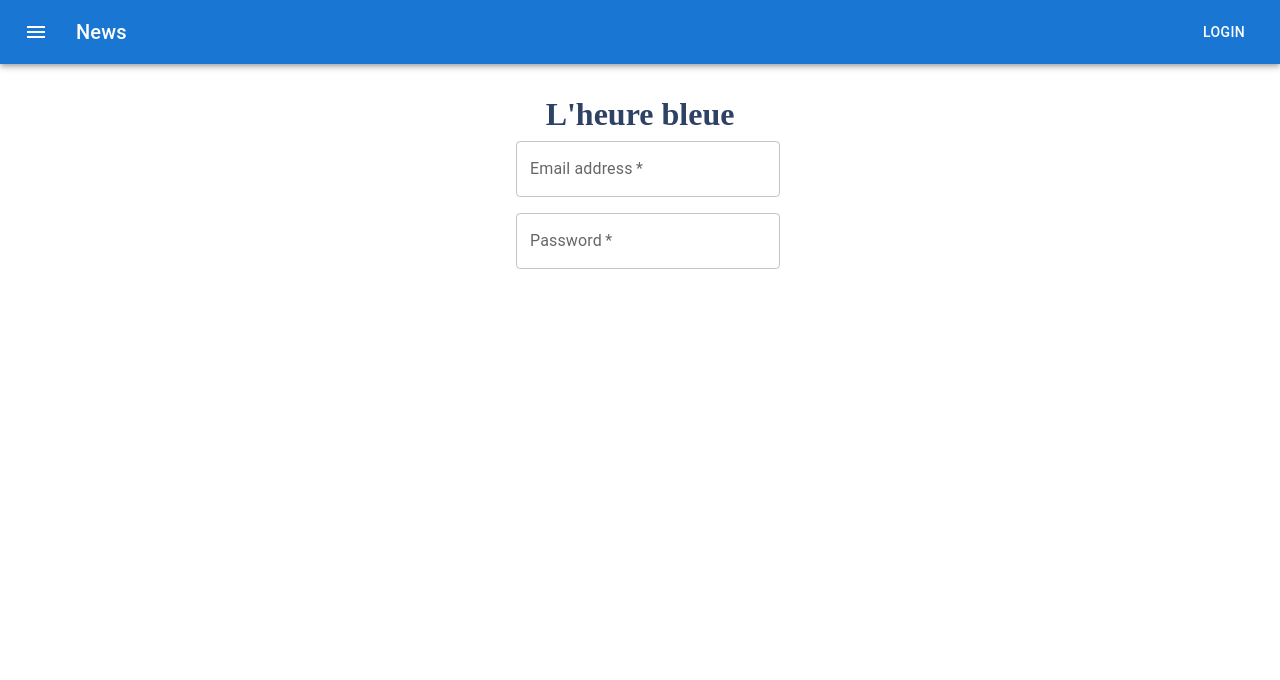
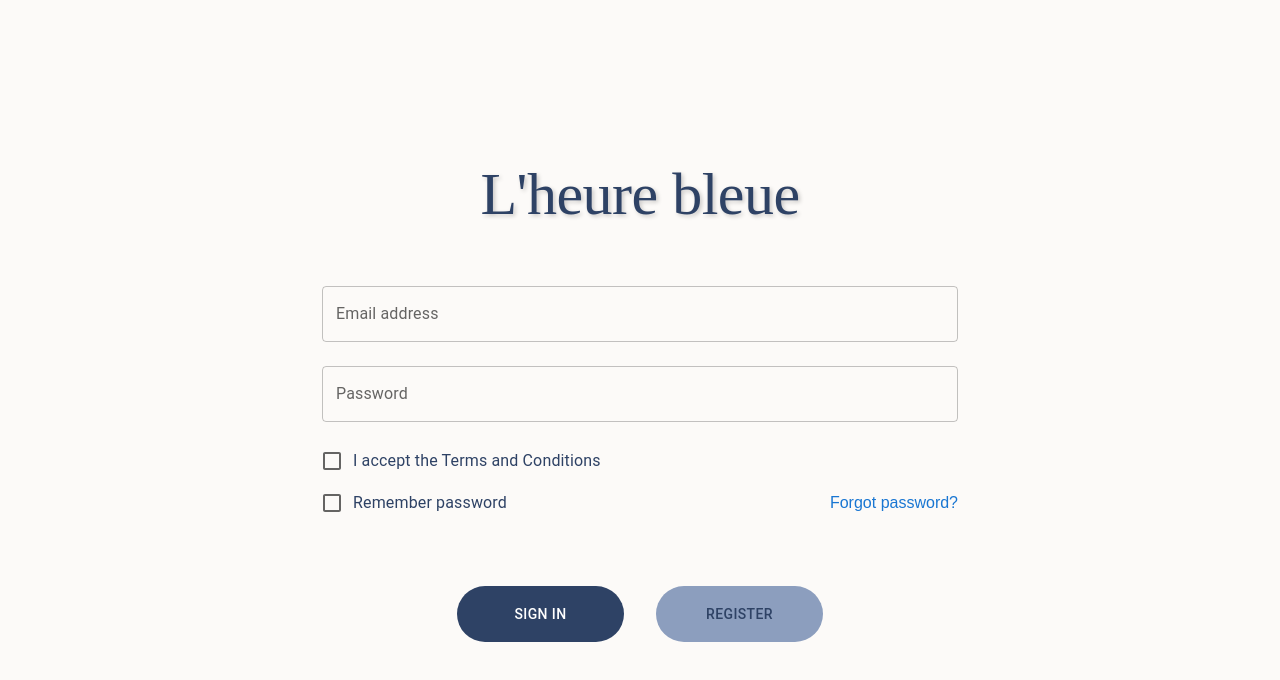
Before and after one commit to gimme-honeylemon/advminiproject, a Next.js app in the folder nextjs/: page /login in a window 1280 px wide. Shown: the top 680 px of the page. Built offline with nearby package versions, Linux system fonts and the light colour scheme.

Commit message:
added pages

```diff
--- a/nextjs/app/layout.js
+++ b/nextjs/app/layout.js
@@ -1,8 +1,7 @@
 import { Geist, Geist_Mono } from "next/font/google";
 import "./globals.css";
 
-import AppBar from "@/components/AppBar"
-
+import AppBarWrapper from "@/components/AppBarWrapper";
 
 const geistSans = Geist({
   variable: "--font-geist-sans",
@@ -15,7 +14,7 @@ const geistMono = Geist_Mono({
 });
 
 export const metadata = {
-  title: "L33 PAL KWAR",
+  title: "L'heure bleue",
   description: "Generated by create next app",
 };
 
@@ -23,7 +22,7 @@ export default function RootLayout({ children }) {
   return (
     <html lang="en">
       <body className={`${geistSans.variable} ${geistMono.variable}`}>
-        <AppBar />
+        <AppBarWrapper />
         {children}
       </body>
     </html>
--- a/nextjs/app/login/page.js
+++ b/nextjs/app/login/page.js
@@ -1,19 +1,161 @@
-import Logintextbox from "@/components/Logintextbox";
+"use client";
 
-export default function Login() {
+import React, { useState } from "react";
+import { TextField, Button, Grid, Typography, FormControlLabel, Checkbox, Link, Snackbar, Alert } from '@mui/material';
+import { useRouter } from "next/navigation"; // ✅ import router
+
+export default function LoginPage() {
+  const router = useRouter(); // ✅ initialize router
+
+  const [loginEmail, setLoginEmail] = useState('');
+  const [loginPassword, setLoginPassword] = useState('');
+  const [openSnackbar, setOpenSnackbar] = useState(false);
+  const [snackbarMessage, setSnackbarMessage] = useState('');
+  const [snackbarSeverity, setSnackbarSeverity] = useState('success');
+
+  const handleLoginSubmit = (e) => {
+    e.preventDefault();
+    if (!loginEmail || !loginPassword) {
+      setSnackbarMessage('Please enter email and password');
+      setSnackbarSeverity('error');
+      setOpenSnackbar(true);
+      return;
+    }
+    setSnackbarMessage('Login successful!');
+    setSnackbarSeverity('success');
+    setOpenSnackbar(true);
+  };
+
+  const handleSnackbarClose = () => {
+    setOpenSnackbar(false);
+  };
+
+  const handleRegister = () => {
+    router.push("/Register"); // ✅ goes to /register page
+  };
+
   return (
-    <main
-      style={{
-        display: "flex",
-        flexDirection: "column",
-        alignItems: "center",
-        marginTop: "2rem",
-      }}
+    <Grid
+      container
+      style={{ minHeight: '100vh', justifyContent: 'center', alignItems: 'center', backgroundColor: '#FCFAF8' }}
     >
-      <h1 style={{ fontFamily: "Kapakana", color: "#2E4265" }}>
-        L'heure bleue
-      </h1>
-      <Logintextbox />
-    </main>
+      <Grid item>
+        <form
+          onSubmit={handleLoginSubmit}
+          style={{
+            width: 636,
+            display: 'flex',
+            flexDirection: 'column',
+            alignItems: 'center',
+          }}
+        >
+          {/* Heading */}
+          <Typography
+            variant="h2"
+            style={{
+              fontFamily: "Cinzel",
+              color: "#2E4265",
+              marginBottom: 40,
+              textAlign: "center",
+              textShadow: "2px 2px 4px rgba(0,0,0,0.2)",
+            }}
+          >
+            L'heure bleue
+          </Typography>
+
+          {/* Email & Password */}
+          <TextField
+            fullWidth
+            label="Email address"
+            variant="outlined"
+            margin="normal"
+            type="email"
+            value={loginEmail}
+            onChange={(e) => setLoginEmail(e.target.value)}
+            sx={{ height: 56 }}
+          />
+          <TextField
+            fullWidth
+            label="Password"
+            variant="outlined"
+            margin="normal"
+            type="password"
+            value={loginPassword}
+            onChange={(e) => setLoginPassword(e.target.value)}
+            sx={{ height: 56 }}
+          />
+
+          {/* Checkboxes and Forgot password */}
+          <Grid container alignItems="center" justifyContent="space-between" style={{ marginTop: 10 }}>
+            <Grid item xs={10}>
+              <FormControlLabel
+                control={<Checkbox />}
+                label="I accept the Terms and Conditions"
+                sx={{ color: "#2E4265" }}
+              />
+            </Grid>
+
+            <Grid item>
+              <FormControlLabel
+                control={<Checkbox />}
+                label="Remember password"
+                sx={{ color: "#2E4265" }}
+              />
+            </Grid>
+
+            <Grid item>
+              <Link href="#" underline="hover">
+                Forgot password?
+              </Link>
+            </Grid>
+          </Grid>
+
+          {/* Buttons side by side */}
+          <Grid
+            container
+            spacing={4}
+            justifyContent="center"
+            style={{ marginTop: 30 }}
+          >
+            <Grid item>
+              <Button
+                type="submit"
+                sx={{
+                  height: 56,
+                  width: 167,
+                  borderRadius: 28,
+                  backgroundColor: '#2E4265',
+                  color: '#FFFFFF',
+                  '&:hover': { backgroundColor: '#1F2D4D' },
+                }}
+              >
+                Sign in
+              </Button>
+            </Grid>
+            <Grid item>
+              <Button
+                onClick={handleRegister} // ✅ navigate when clicked
+                sx={{
+                  height: 56,
+                  width: 167,
+                  borderRadius: 28,
+                  backgroundColor: '#8C9EBE',
+                  color: '#2E4265',
+                  '&:hover': { backgroundColor: '#2E4265', color: '#FFFFFF' },
+                }}
+              >
+                Register
+              </Button>
+            </Grid>
+          </Grid>
+        </form>
+
+        <Snackbar open={openSnackbar} autoHideDuration={6000} onClose={handleSnackbarClose}>
+          <Alert onClose={handleSnackbarClose} severity={snackbarSeverity} sx={{ width: '100%' }}>
+            {snackbarMessage}
+          </Alert>
+        </Snackbar>
+      </Grid>
+    </Grid>
   );
 }
--- a/nextjs/app/page.js
+++ b/nextjs/app/page.js
@@ -11,7 +11,6 @@ import Logintextbox from "@/components/Logintextbox";
 export default function Home() {
   return (
     <>
-      <Header />
       <Header />
       <Button variant="contained" sx={{ width: {sx: "200px", sm: "300px", md: "400px"} }}>
         Button button
--- a/nextjs/components/AppBar.js
+++ b/nextjs/components/AppBar.js
@@ -1,78 +1,65 @@
 "use client";
 
-import { useState } from "react";
 import { useRouter } from "next/navigation";
-
 import * as React from "react";
 import AppBar from "@mui/material/AppBar";
 import Box from "@mui/material/Box";
 import Toolbar from "@mui/material/Toolbar";
-import Typography from "@mui/material/Typography";
 import Button from "@mui/material/Button";
-import IconButton from "@mui/material/IconButton";
-import MenuIcon from "@mui/icons-material/Menu";
-import List from "@mui/material/List";
-import Divider from "@mui/material/Divider";
-import ListItem from "@mui/material/ListItem";
-import ListItemButton from "@mui/material/ListItemButton";
-import ListItemIcon from "@mui/material/ListItemIcon";
-import ListItemText from "@mui/material/ListItemText";
-import InboxIcon from "@mui/icons-material/MoveToInbox";
-import MailIcon from "@mui/icons-material/Mail";
-import Drawer from "@mui/material/Drawer";
 
 export default function ButtonAppBar() {
   const route = useRouter();
 
-  const [open, setOpen] = useState(false);
-
-  const handleDrawer = () => {
-    setOpen((prev) => !prev);
-  };
-
   return (
     <Box sx={{ flexGrow: 1 }}>
-      <AppBar position="static">
-        <Toolbar>
-          <IconButton
-            size="large"
-            edge="start"
-            color="inherit"
-            aria-label="menu"
-            sx={{ mr: 2 }}
-            onClick={handleDrawer}
+      <AppBar position="static" sx={{ backgroundColor: "#8C9EBE", height: "130px" }}>
+        <Toolbar
+          sx={{
+            display: "flex",
+            justifyContent: "center",
+            alignItems: "center", // ✅ centers vertically
+            gap: "140px",
+            height: "100%", // ✅ ensures full height usage
+          }}
+        >
+          <Button
+            onClick={() => route.push("/menu")}
+            sx={{
+              fontFamily: "Poppins, sans-serif",
+              fontWeight: 600,
+              fontSize: "25px",
+              color: "white",
+              '&:hover': { color: '#1F2D4D' },
+            }}
           >
-            <MenuIcon />
-          </IconButton>
-          <Typography variant="h6" component="div" sx={{ flexGrow: 1 }}>
-            News
-          </Typography>
-          <Button color="inherit" onClick={() => route.push('/login')}>
+            Menu
+          </Button>
+          <Button
+            onClick={() => route.push("/cart")}
+            sx={{
+              fontFamily: "Poppins, sans-serif",
+              fontWeight: 600,
+              fontSize: "25px",
+              color: "white",
+              '&:hover': { color: '#1F2D4D' },
+            }}
+          >
+            Cart
+          </Button>
+          <Button
+            onClick={() => route.push("/login")}
+            sx={{
+              fontFamily: "Poppins, sans-serif",
+              fontWeight: 600,
+              fontSize: "25px",
+              color: "white",
+              '&:hover': { color: '#1F2D4D' },
+            }}
+          >
             Login
           </Button>
         </Toolbar>
       </AppBar>
-
-      <Drawer
-        anchor="left"
-        open={open}
-        onClose={handleDrawer} // closes when you click outside or press Esc
-      >
-        <Box
-          sx={{ width: 250 }}
-          role="presentation"
-          onClick={handleDrawer}
-          onKeyDown={handleDrawer}
-        >
-          <List>
-            {["Home", "About", "Contact"].map((text, index) => (
-              <ListItem button key={text}>
-                <ListItemText primary={text} />
-              </ListItem>
-            ))}
-          </List>
-        </Box>
-      </Drawer>
     </Box>
   );
 }
--- /dev/null
+++ b/nextjs/components/AppBarWrapper.js
@@ -0,0 +1,15 @@
+"use client";
+
+import { usePathname } from "next/navigation";
+import AppBar from "@/components/AppBar";
+
+export default function AppBarWrapper() {
+  const pathname = usePathname();
+
+  // Show AppBar only on home page
+  if (pathname !== "/") {
+    return null;
+  }
+
+  return <AppBar />;
+}
--- a/nextjs/components/Logintextbox.js
+++ b/nextjs/components/Logintextbox.js
@@ -1,28 +1,136 @@
-import * as React from 'react';
-import Box from '@mui/material/Box';
-import TextField from '@mui/material/TextField';
+"use client";
 
-export default function Logintextbox() {
+import React, { useState } from "react";
+import { TextField, Button, Grid, Typography, Snackbar, Alert } from '@mui/material';
+
+export default function LoginPage() {
+  const [loginEmail, setLoginEmail] = useState('');
+  const [loginPassword, setLoginPassword] = useState('');
+  const [openSnackbar, setOpenSnackbar] = useState(false);
+  const [snackbarMessage, setSnackbarMessage] = useState('');
+  const [snackbarSeverity, setSnackbarSeverity] = useState('success');
+  const [loginResult, setLoginResult] = useState('');
+
+  const handleLoginSubmit = (e) => {
+    e.preventDefault();
+    if (!loginEmail || !loginPassword) {
+      setSnackbarMessage('Please enter email and password');
+      setSnackbarSeverity('error');
+      setOpenSnackbar(true);
+      setLoginResult('');
+      return;
+    }
+
+    setLoginResult(`Welcome, ${loginEmail}! You clicked Login.`);
+    setSnackbarMessage('Login successful!');
+    setSnackbarSeverity('success');
+    setOpenSnackbar(true);
+    setLoginEmail('');
+    setLoginPassword('');
+  };
+
+  const handleSignUp = () => {
+    setSnackbarMessage('Redirect to Sign Up page');
+    setSnackbarSeverity('info');
+    setOpenSnackbar(true);
+    setLoginResult('');
+  };
+
+  const handleSnackbarClose = () => {
+    setOpenSnackbar(false);
+  };
+
   return (
-    <Box
-      component="form"
-      sx={{ '& .MuiTextField-root': { m: 1, width: '100%' } }}
-      noValidate
-      autoComplete="off"
+    <Grid
+      container
+      style={{ height: '100vh', justifyContent: 'center', alignItems: 'center' }}
     >
-      <Box display="flex" flexDirection="column">
+      <form
+        onSubmit={handleLoginSubmit}
+        style={{
+          width: 636,
+          display: 'flex',
+          flexDirection: 'column',
+          alignItems: 'center',
+        }}
+      >
         <TextField
-          required
-          id="outlined-email"
-          label="Email address"
+          fullWidth
+          label="Email"
+          variant="outlined"
+          margin="normal"
+          type="email"
+          value={loginEmail}
+          onChange={(e) => setLoginEmail(e.target.value)}
+          sx={{ height: 56 }}
         />
         <TextField
-          required
-          id="outlined-password"
+          fullWidth
           label="Password"
+          variant="outlined"
+          margin="normal"
           type="password"
+          value={loginPassword}
+          onChange={(e) => setLoginPassword(e.target.value)}
+          sx={{ height: 56 }}
         />
-      </Box>
-    </Box>
+
+        <div style={{ display: 'flex', width: '100%', marginTop: 16, gap: 16 }}>
+          <Button
+            type="submit"
+            fullWidth
+            sx={{
+              height: 56,
+              borderRadius: 28,
+              backgroundColor: '#2E4265',
+              color: '#FFFFFF',
+              '&:hover': {
+                backgroundColor: '#55709E',
+              },
+            }}
+          >
+            Login
+          </Button>
+
+          <Button
+            fullWidth
+            onClick={handleSignUp}
+            sx={{
+              height: 56,
+              borderRadius: 28,
+              backgroundColor: '#8C9EBE',
+              color: '#2E4265',
+              '&:hover': {
+                backgroundColor: '#395380ff',
+                color: '#FFFFFF',
+                boxShadow: 3,
+              },
+            }}
+          >
+            Sign Up
+          </Button>
+        </div>
+
+        {loginResult && (
+          <Typography variant="subtitle1" color="primary" style={{ marginTop: 20 }}>
+            {loginResult}
+          </Typography>
+        )}
+      </form>
+
+      <Snackbar
+        open={openSnackbar}
+        autoHideDuration={6000}
+        onClose={handleSnackbarClose}
+      >
+        <Alert
+          onClose={handleSnackbarClose}
+          severity={snackbarSeverity}
+          sx={{ width: '100%' }}
+        >
+          {snackbarMessage}
+        </Alert>
+      </Snackbar>
+    </Grid>
   );
 }
```
Also changed, not shown: nextjs/app/Register/page.js (added, +9 -0 lines), nextjs/app/cart/page.js (added, +9 -0 lines), nextjs/app/menu/page.js (added, +9 -0 lines), nextjs/components/Drawer.js (+11 -51 lines), nextjs/components/header.js (+16 -5 lines).
